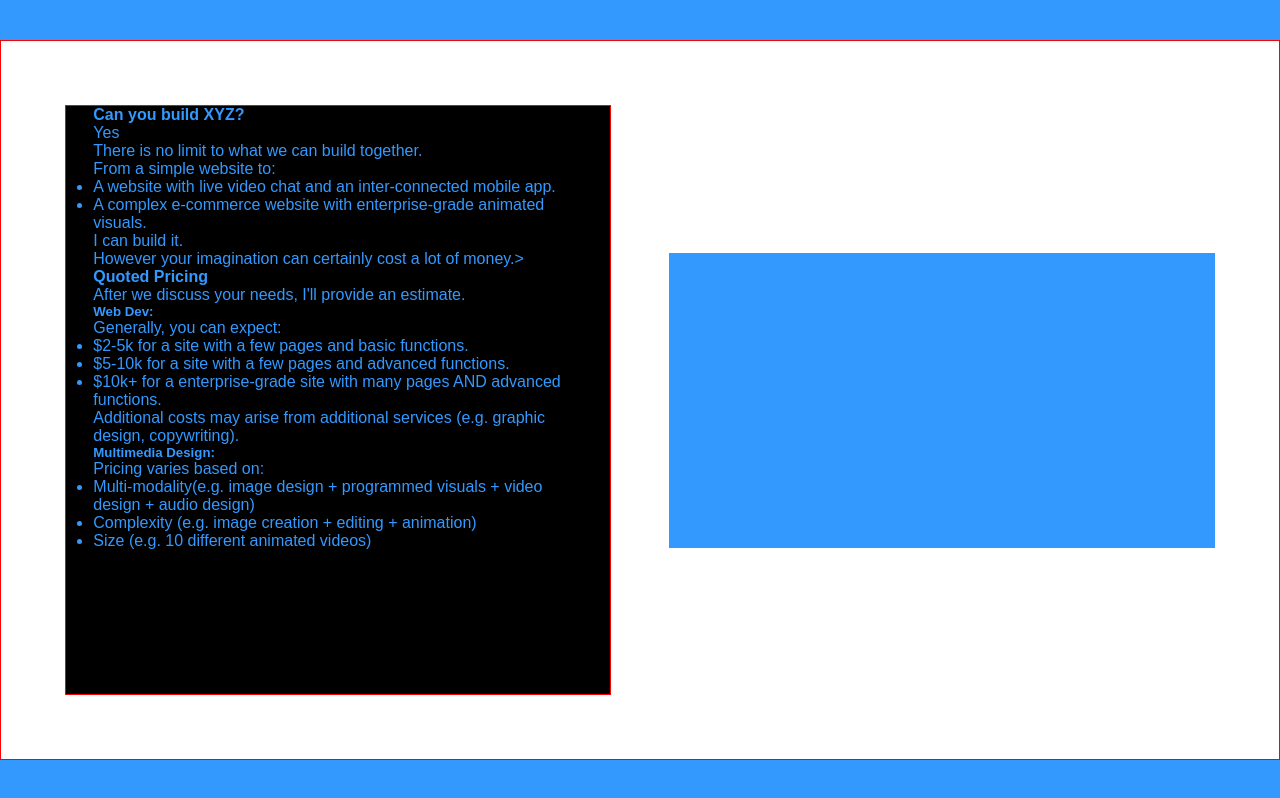
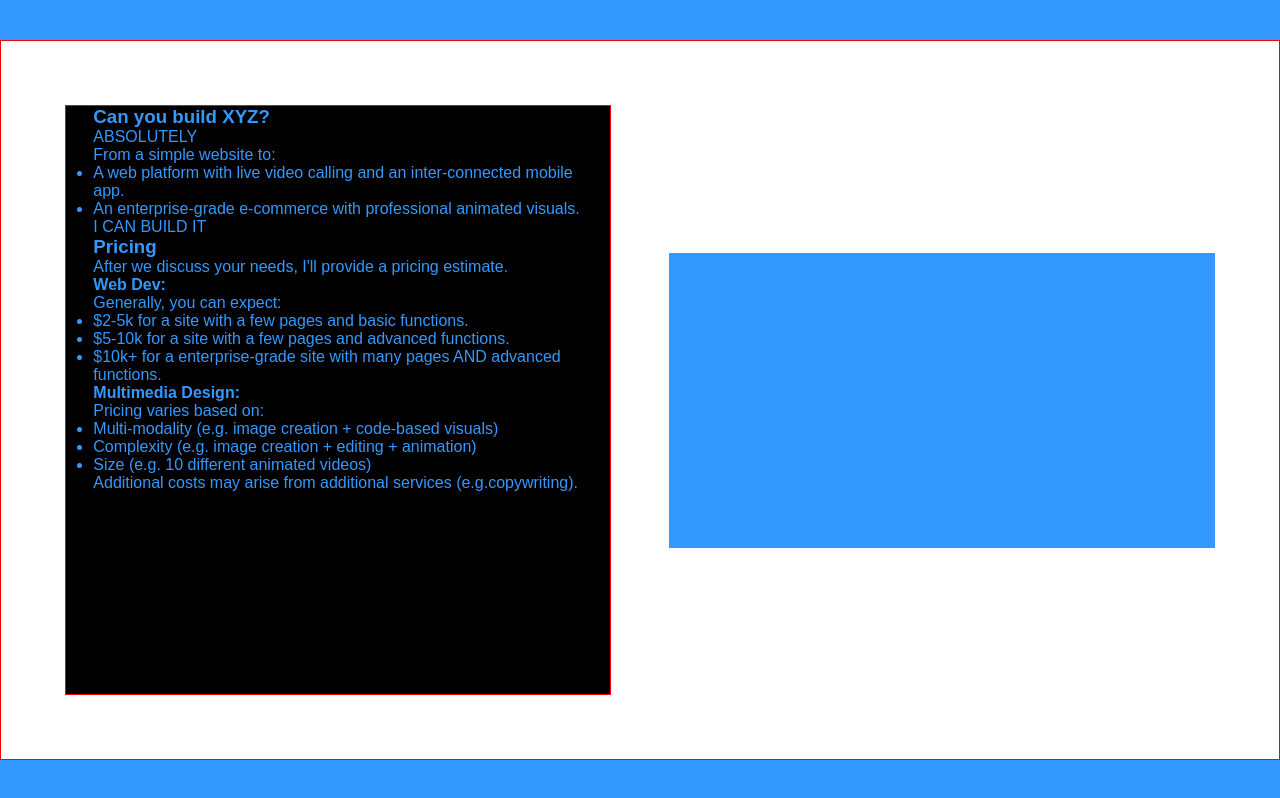
Before and after one commit to virgileblais/contact, a plain HTML site: page index.html in a window 1280 px wide. Drawn offline with Linux system fonts and the light colour scheme.

Commit message:
feat(html): finalize info text

```diff
--- a/index.html
+++ b/index.html
@@ -9,37 +9,33 @@
         <header></header>
         <main>
             <div id="info-container">
-                <div id="service-info-container">
-                    <h4 class="bold">Can you build XYZ?</h4>
-                    <p>Yes</p>
-                    <p>There is no limit to what we can build together.</p>
+                <h3>Can you build XYZ?</h3>
+                <p>ABSOLUTELY</p>
+                <!-- <p>There is no limit to what we can build together.</p> -->
                 <p>From a simple website to:</p>
                 <ul>
-                        <li>A website with live video chat and an inter-connected mobile app.</li>
-                        <li>A complex e-commerce website with enterprise-grade animated visuals.</li>
+                    <li>A web platform with live video calling and an inter-connected mobile app.</li>
+                    <li class="subsequent-list-item">An enterprise-grade e-commerce with professional animated visuals.</li>
                 </ul>
-                    <p>I can build it.</p>
-                    <p>However your imagination can certainly cost a lot of money.>
-                </div>
-                <div id="pricing-info-container">
-                    <h4 class="bold">Quoted Pricing</h4>
-                    <p>After we discuss your needs, I'll provide an estimate.</p>
-                    <h5>Web Dev:</h5>
+                <p>I CAN BUILD IT</p>
+                <hr>
+                <h3 id="pricing-info-title">Pricing</h3>
+                <p>After we discuss your needs, I'll provide a pricing estimate.</p>
+                <h4>Web Dev:</h4>
                 <p>Generally, you can expect:</p>
                 <ul>
-                        <li>$2-5k for a site with a few pages and basic functions.</li>
-                        <li>$5-10k for a site with a few pages and advanced functions.</li>
-                        <li>$10k+ for a enterprise-grade site with many pages AND advanced functions.</li>
+                    <li><span class="bold">$2-5k</span> for a site with a few pages and basic functions.</li>
+                    <li class="subsequent-list-item"><span class="bold">$5-10k</span> for a site with a few pages and advanced functions.</li>
+                    <li class="subsequent-list-item"><span class="bold">$10k+</span> for a enterprise-grade site with many pages AND advanced functions.</li>
                 </ul>
-                    <p>Additional costs may arise from additional services (e.g. graphic design, copywriting).</p>
-                    <h5>Multimedia Design:</h5>
+                <h4>Multimedia Design:</h4>
                 <p>Pricing varies based on:</p>
                 <ul>
-                        <li>Multi-modality<span class="example">(e.g. image design + programmed visuals + video design + audio design)</span></li>
-                        <li>Complexity <span class="example">(e.g. image creation + editing + animation)</span></li>
-                        <li>Size <span class="example">(e.g. 10 different animated videos)</span></li>
+                    <li>Multi-modality<span class="example"> (e.g. image creation + code-based visuals)</span></li>
+                    <li>Complexity <span class="example"> (e.g. image creation + editing + animation)</span></li>
+                    <li>Size <span class="example"> (e.g. 10 different animated videos)</span></li>
                 </ul>
-                </div>
+                <p class="note">Additional costs may arise from additional services (e.g.copywriting).</p>
             </div>
             <div id="form-container">
                 <form></form>
```
Also changed, not shown: 1 other file. Lines whose indentation alone changed are shown as unchanged.
